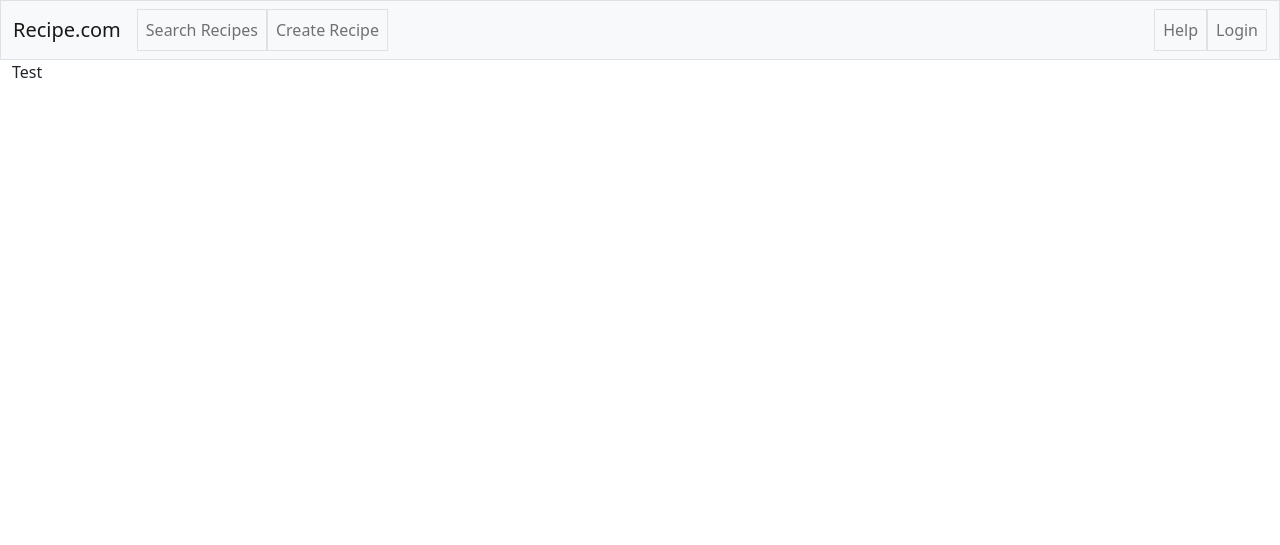
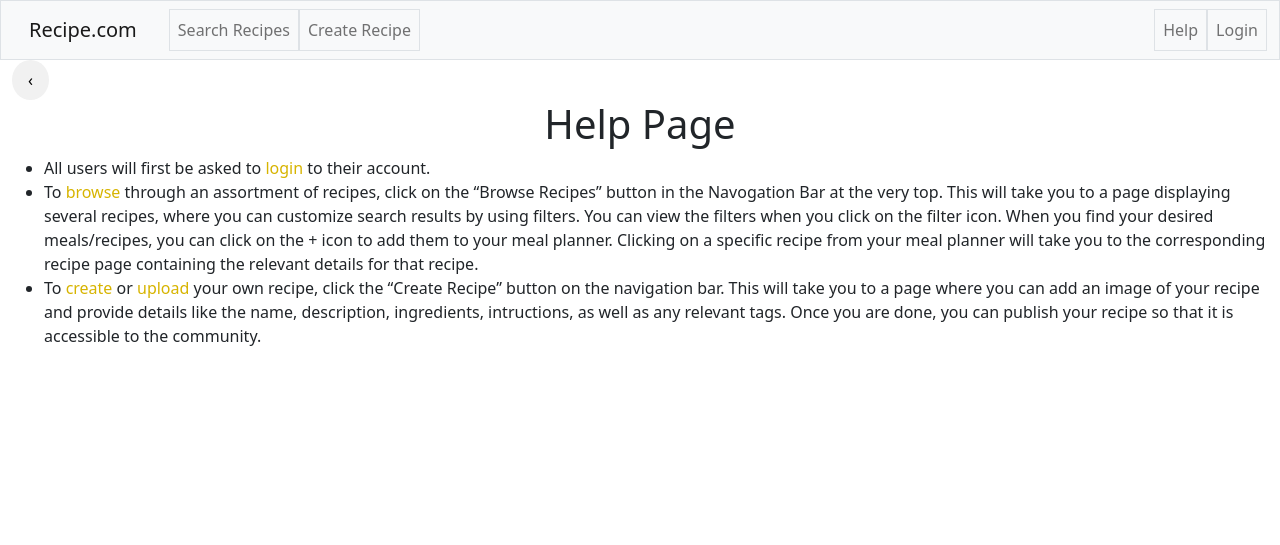
Before and after one commit to ggroode/cs160FP, a Django app: page /help in a window 1280 px wide. Shown: the top 545 px of the page. Run offline with Django 3.2, Linux system fonts and the light colour scheme; some libraries are stand-ins or nearby versions.

Commit message:
worked on help.html & login.html

```diff
--- a/recipe/templates/recipe/help.html
+++ b/recipe/templates/recipe/help.html
@@ -1 +1,48 @@
 {% extends 'recipe/base.html' %}
+
+{% block style %}
+<style>
+    a {
+        text-decoration: none;
+        display: inline-block;
+        padding: 8px 16px;
+    }
+    a:hover {
+        background-color: #ddd;
+        color: black;
+    }
+    .helpPrevious {
+        background-color: #f1f1f1;
+        border-radius: 50%;
+        color: black;
+    }
+</style>
+{% endblock style %}
+
+{% block content %}
+<a href="#" class="helpPrevious">&#8249;</a>
+<h1 style="text-align:center; margin-top: 0%;">Help Page</h1>
+<ul>
+    <li>All users will first be asked to
+        <span style="color: #D7B400">login</span>
+        to their account.</li>
+    <li>To
+        <span style="color: #D7B400">browse</span>
+        through an assortment of recipes, click on the “Browse Recipes” button in
+        the Navogation Bar at the very top. This will take you to a page displaying several
+        recipes, where you can customize search results by using filters. You can view the
+        filters when you click on the filter icon. When you find your desired meals/recipes,
+        you can click on the + icon to add them to your meal planner. Clicking on a specific
+        recipe from your meal planner will take you to the corresponding recipe page containing
+        the relevant details for that recipe. </li>
+    <li>To
+        <span style="color: #D7B400">create</span>
+        or
+        <span style="color: #D7B400">upload</span>
+        your own recipe,  click the “Create Recipe” button on the navigation
+        bar. This will take you to a page where you can add an image of your recipe and provide
+        details like the name, description, ingredients, intructions, as well as any relevant
+        tags. Once you are done, you can publish your recipe so that it is accessible to the
+        community.</li>
+</ul>
+{% endblock content %}
```
Also changed, not shown: recipe/templates/registration/login.html (+26 -6 lines).
